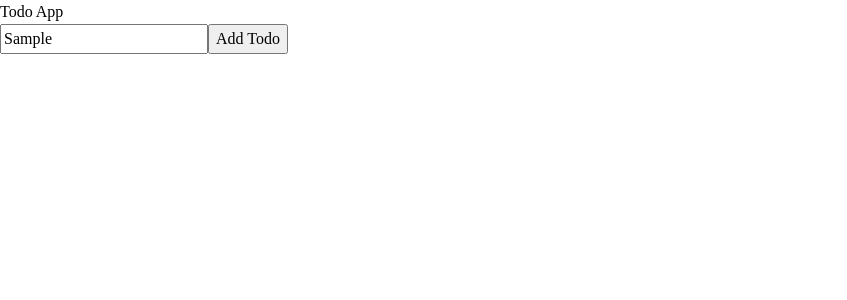
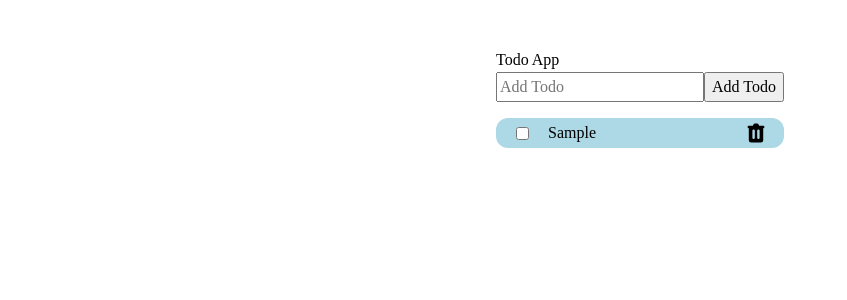
Before and after one commit to bulenteroglu/coding-challenge-react-todo-list, a React (Create React App) app: page / in a window 1280 px wide. Both pictures are taken after typing "Sample" into the empty fields and a click on the button "Add Todo". Shown: the top 300 px of the page, without its empty margins (0-847 px from the left). Built offline with nearby package versions, Linux system fonts and the light colour scheme.

Commit message:
Added clsx for classname - Adding, Removing, Complete & Uncomplete finished

```diff
--- a/package.json
+++ b/package.json
@@ -6,6 +6,7 @@
     "@testing-library/jest-dom": "^5.11.4",
     "@testing-library/react": "^11.1.0",
     "@testing-library/user-event": "^12.1.10",
+    "clsx": "^1.1.1",
     "react": "^17.0.1",
     "react-dom": "^17.0.1",
     "react-scripts": "4.0.1",
--- /dev/null
+++ b/src/components/Todo.jsx
@@ -0,0 +1,35 @@
+import React, { useState } from 'react';
+import clsx from 'clsx';
+
+const Todo = ({ todo, completeTodo, removeTodo }) => {
+  const [checked, setChecked] = useState(false);
+
+  const handleChange = () => {
+    setChecked(!checked);
+    completeTodo(todo.id);
+  };
+
+  return (
+    <div className='todo-item'>
+      <input type='checkbox' checked={checked} onChange={handleChange} />
+      <div className={clsx('todo-text', checked ? 'complete-item' : undefined)}>
+        {todo.input}
+      </div>
+      <svg
+        onClick={() => removeTodo(todo.id)}
+        className='todo-trash'
+        fill='currentColor'
+        viewBox='0 0 20 20'
+        xmlns='http://www.w3.org/2000/svg'
+      >
+        <path
+          fillRule='evenodd'
+          d='M9 2a1 1 0 00-.894.553L7.382 4H4a1 1 0 000 2v10a2 2 0 002 2h8a2 2 0 002-2V6a1 1 0 100-2h-3.382l-.724-1.447A1 1 0 0011 2H9zM7 8a1 1 0 012 0v6a1 1 0 11-2 0V8zm5-1a1 1 0 00-1 1v6a1 1 0 102 0V8a1 1 0 00-1-1z'
+          clipRule='evenodd'
+        />
+      </svg>
+    </div>
+  );
+};
+
+export default Todo;
--- a/src/components/TodoForm.jsx
+++ b/src/components/TodoForm.jsx
@@ -6,7 +6,9 @@ const TodoForm = ({ onSubmit }) => {
   const handleSubmit = (e) => {
     e.preventDefault();
 
-    onSubmit({ id: Date.now(), input: input });
+    onSubmit({ id: Date.now(), input: input, isCompleted: false });
+
+    setInput('');
   };
 
   return (
--- a/src/components/TodoList.jsx
+++ b/src/components/TodoList.jsx
@@ -1,4 +1,5 @@
 import React, { useState } from 'react';
+import Todo from './Todo.jsx';
 import TodoForm from './TodoForm.jsx';
 
 const TodoList = () => {
@@ -9,12 +10,33 @@ const TodoList = () => {
     setTodos(newArray);
   };
 
-  console.log(...todos);
+  const completeTodo = (id) => {
+    let updatedTodos = todos.map((todo) => {
+      if (todo.id === id) {
+        todo.isCompleted = !todo.isCompleted;
+      }
+      return todo;
+    });
+    setTodos(updatedTodos);
+  };
+  const removeTodo = (id) => {
+    const updatedTodos = [...todos].filter((todo) => todo.id !== id);
+
+    setTodos(updatedTodos);
+  };
 
   return (
     <div>
       Todo App
       <TodoForm onSubmit={addTodo} />
+      {todos.map((todo, i) => (
+        <Todo
+          key={i}
+          todo={todo}
+          completeTodo={completeTodo}
+          removeTodo={removeTodo}
+        />
+      ))}
     </div>
   );
 };
--- a/src/styles/index.css
+++ b/src/styles/index.css
@@ -76,34 +76,32 @@ select {
     scroll-behavior: auto !important;
   }
 }
-Breaking it down
-We start with box-sizing. I just flat out reset all elements and pseudo-elements to use box-sizing: border-box.
-*,
-*::before,
-*::after {
-  box-sizing: border-box;
-}
-Some people think that pseudo-elements should inherit box sizing, but I think that’s silly. If you want to use a different box-sizing value, set it explicitly—at least that’s what I do, anyway. I wrote about box-sizing more over on CSS From Scratch.
-/* Remove default padding */
-ul[class],
-ol[class] {
-  padding: 0;
+
+.todo-list {
+  height: 100vh;
+  display: flex;
+  justify-content: center;
+  margin-top: 3rem;
 }
 
-/* Remove default margin */
-body,
-h1,
-h2,
-h3,
-h4,
-p,
-ul[class],
-ol[class],
-li,
-figure,
-figcaption,
-blockquote,
-dl,
-dd {
-  margin: 0;
+.todo-item {
+  margin-top: 1rem;
+  background-color: lightblue;
+  display: flex;
+  align-items: center;
+  padding: 0.2rem 1rem;
+  border-radius: 12px;
 }
+
+.todo-text {
+  margin-left: 1rem;
+}
+
+.complete-item {
+  text-decoration: line-through;
+}
+
+.todo-trash {
+  margin-left: auto;
+  width: 1.5rem;
+}
```
Also changed, not shown: 2 other files (tests, documents, lock files or other folders).
